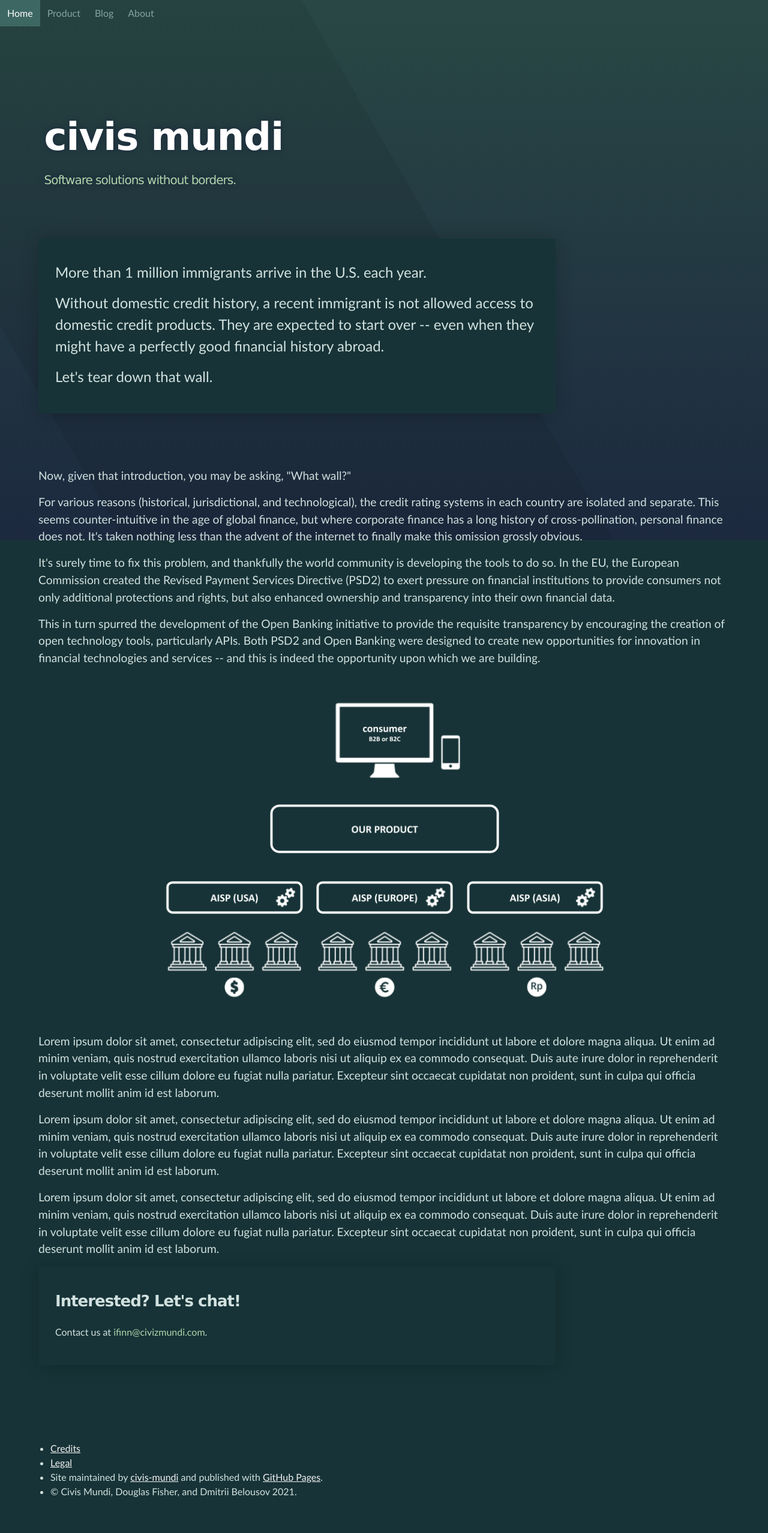
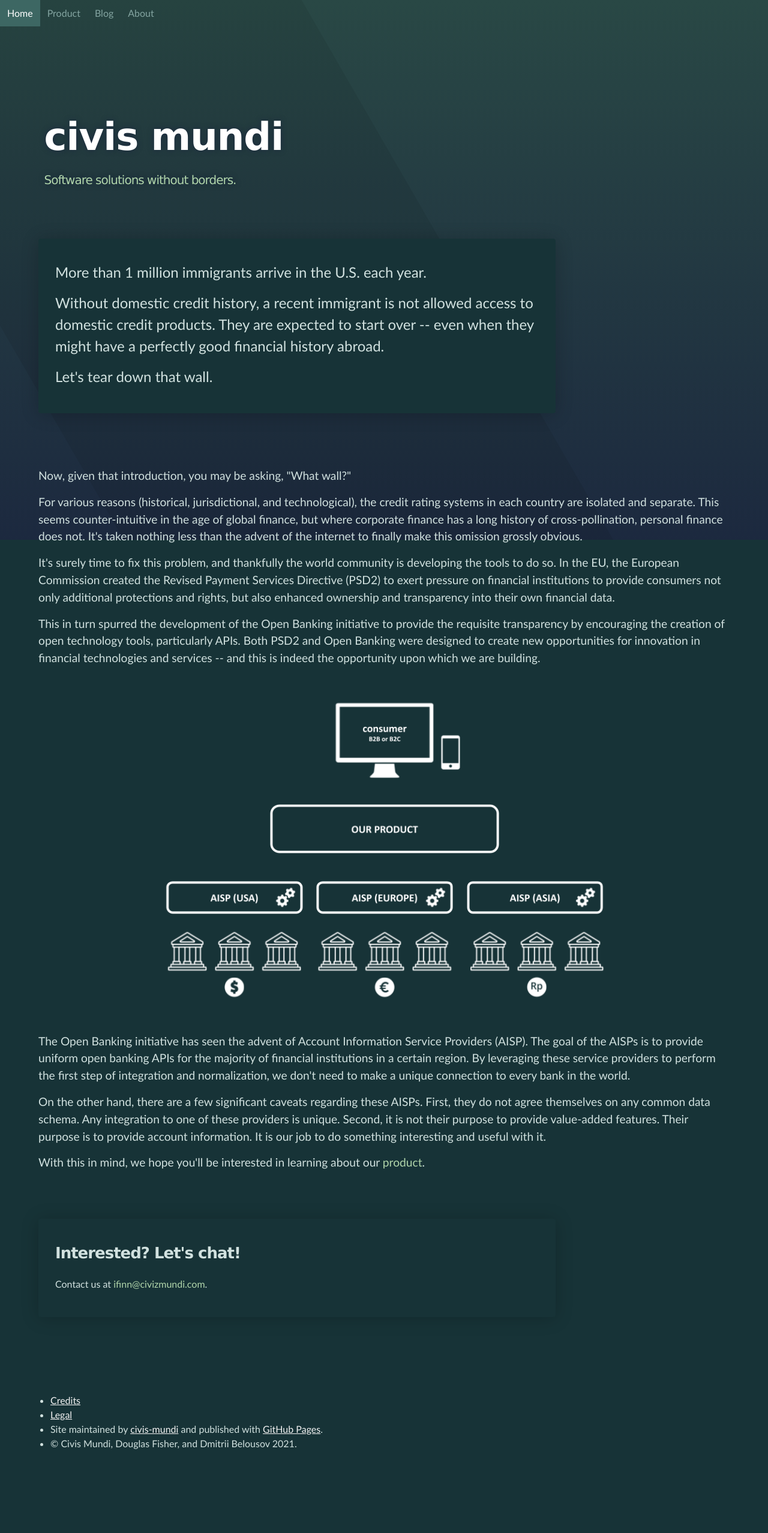
Before and after one commit to civis-mundi/civis-mundi.github.io, a Jekyll site: the page built from index.html, in a window 1280 px wide. Shown: the whole page at 60% size. Built offline with Jekyll 4.4.1, drawn with Linux system fonts in a browser that asks for light colours; after the commit the page ends 2476 px from its top, so only the background shows below that.

Commit message:
#2 Content.

```diff
--- a/_sass/full-width.scss
+++ b/_sass/full-width.scss
@@ -175,6 +175,7 @@ Full-Width Styles
   box-shadow: 0 2px 30px $shadow_color;
   display: block;
   padding: 1.75rem;
+  margin-top: 4rem;
   margin-bottom: 4rem;
   max-width: 70%;
   position: relative;
--- a/index.html
+++ b/index.html
@@ -65,25 +65,21 @@ layout: default
 </div>
 <div class="content-story-section">
     <p>
-        Lorem ipsum dolor sit amet, consectetur adipiscing elit, sed do eiusmod tempor incididunt ut labore et dolore
-        magna aliqua. Ut enim ad minim veniam, quis nostrud exercitation ullamco laboris nisi ut aliquip ex ea commodo
-        consequat. Duis aute irure dolor in reprehenderit in voluptate velit esse cillum dolore eu fugiat nulla
-        pariatur. Excepteur sint occaecat cupidatat non proident, sunt in culpa qui officia deserunt mollit anim id est
-        laborum.
+        The Open Banking initiative has seen the advent of Account Information Service Providers (AISP).
+        The goal of the AISPs is to provide uniform open banking APIs for the majority of financial institutions
+        in a certain region. By leveraging these service providers to perform the first step of integration and normalization,
+        we don't need to make a unique connection to every bank in the world.
     </p>
     <p>
-        Lorem ipsum dolor sit amet, consectetur adipiscing elit, sed do eiusmod tempor incididunt ut labore et dolore
-        magna aliqua. Ut enim ad minim veniam, quis nostrud exercitation ullamco laboris nisi ut aliquip ex ea commodo
-        consequat. Duis aute irure dolor in reprehenderit in voluptate velit esse cillum dolore eu fugiat nulla
-        pariatur. Excepteur sint occaecat cupidatat non proident, sunt in culpa qui officia deserunt mollit anim id est
-        laborum.
+        On the other hand, there are a few significant caveats regarding these AISPs.
+        First, they do not agree themselves on any common data schema.
+        Any integration to one of these providers is unique.
+        Second, it is not their purpose to provide value-added features.
+        Their purpose is to provide account information.
+        It is our job to do something interesting and useful with it.
     </p>
     <p>
-        Lorem ipsum dolor sit amet, consectetur adipiscing elit, sed do eiusmod tempor incididunt ut labore et dolore
-        magna aliqua. Ut enim ad minim veniam, quis nostrud exercitation ullamco laboris nisi ut aliquip ex ea commodo
-        consequat. Duis aute irure dolor in reprehenderit in voluptate velit esse cillum dolore eu fugiat nulla
-        pariatur. Excepteur sint occaecat cupidatat non proident, sunt in culpa qui officia deserunt mollit anim id est
-        laborum.
+        With this in mind, we hope you'll be interested in learning about our <a href = "/pages/product.html">product</a>.
     </p>
 </div>
 
```
